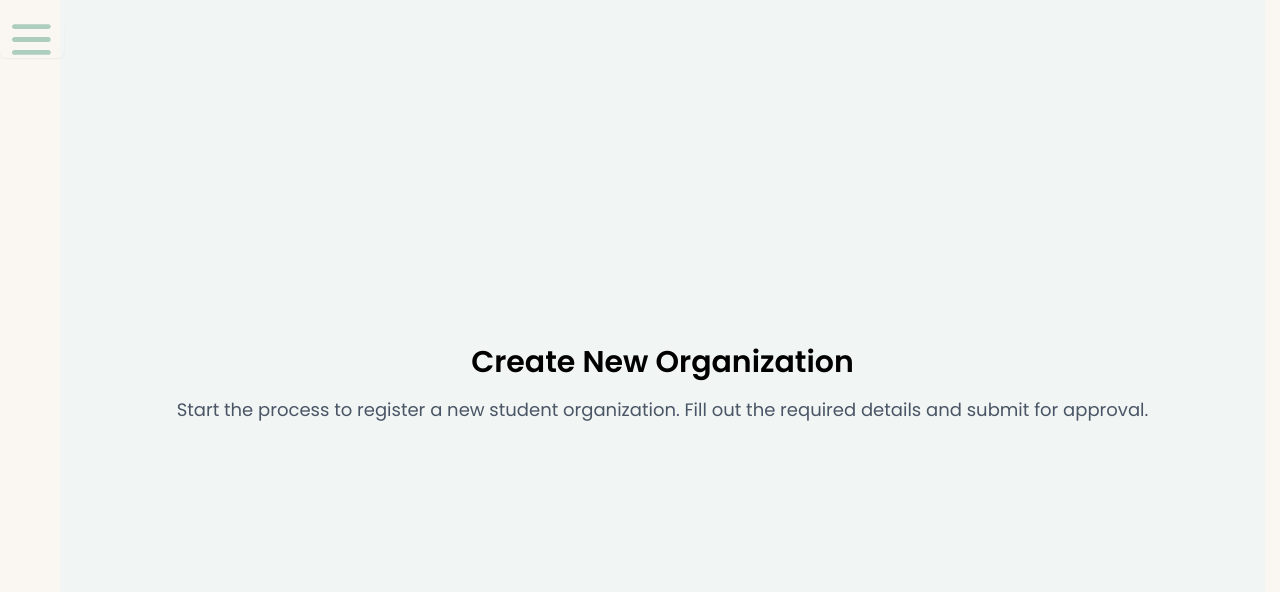
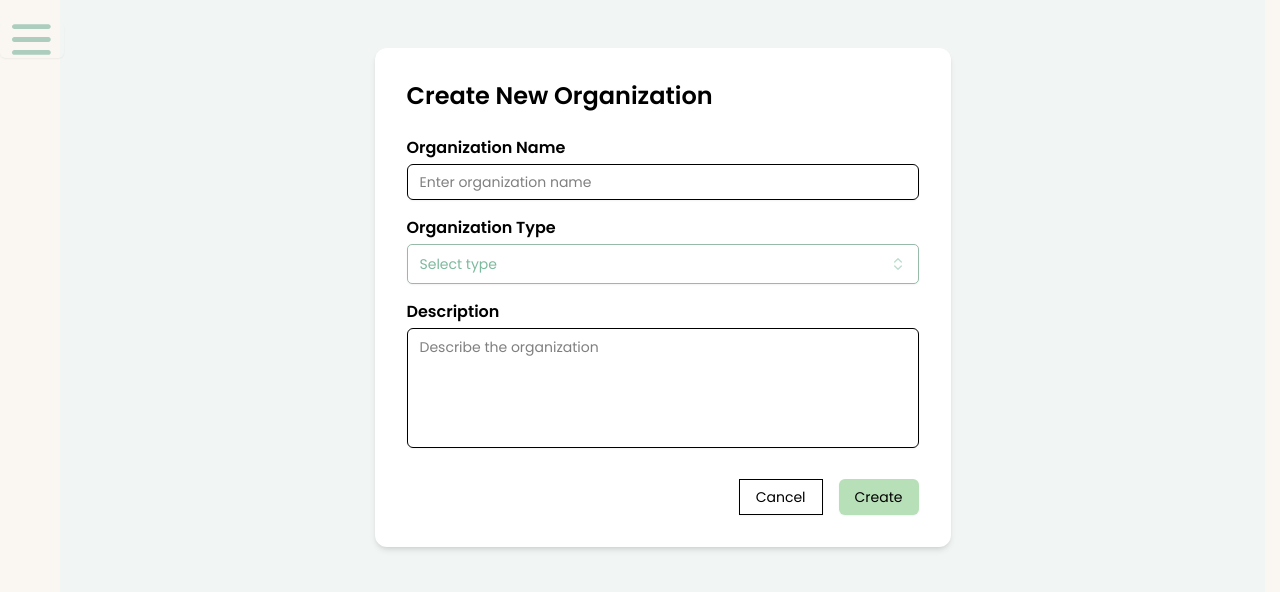
Before and after one commit to kemdav/Tambayan, a Next.js app: page /admin/create-org in a window 1280 px wide. Shown: the top 592 px of the page. Built offline with nearby package versions, Linux system fonts and the light colour scheme; a web font is replaced by a local one.

Commit message:
fix: added the ui for create-org

```diff
--- a/src/app/(admin-view)/admin/create-org/page.tsx
+++ b/src/app/(admin-view)/admin/create-org/page.tsx
@@ -1,14 +1,37 @@
-import React from "react";
+"use client";
+
+import React, { useState } from "react";
+import CreateOrgAdminComponents from "@/app/components/ui/general/create-org-admin-components";
+
+const ORG_TYPE_OPTIONS = [
+  { value: "academic", label: "Academic" },
+  { value: "sports", label: "Sports" },
+  { value: "arts", label: "Arts" },
+  { value: "interest", label: "Interest Group" },
+];
 
 export default function CreateOrgPage() {
+  const [orgName, setOrgName] = useState("");
+  const [orgType, setOrgType] = useState("");
+  const [description, setDescription] = useState("");
+
   return (
-    <div className="flex flex-col items-center justify-center h-full p-8">
-      <h1 className="text-3xl font-bold mb-4">Create New Organization</h1>
-      <p className="text-lg text-gray-600 mb-8">
-        Start the process to register a new student organization. Fill out the
-        required details and submit for approval.
-      </p>
-      {/* Future: Add organization creation form here */}
-    </div>
+    <CreateOrgAdminComponents
+      orgName={orgName}
+      onOrgNameChange={(e) => setOrgName(e.target.value)}
+      orgType={orgType}
+      orgTypeOptions={ORG_TYPE_OPTIONS}
+      onOrgTypeChange={setOrgType}
+      description={description}
+      onDescriptionChange={(e) => setDescription(e.target.value)}
+      onCancel={() => {
+        setOrgName("");
+        setOrgType("");
+        setDescription("");
+      }}
+      onCreate={() => {
+        console.log("clicked");
+      }}
+    />
   );
 }
--- /dev/null
+++ b/src/app/components/ui/general/create-org-admin-components.tsx
@@ -0,0 +1,73 @@
+import React from "react";
+import { Input } from "@/app/components/ui/general/input/input";
+import DropDownRole from "@/app/components/ui/general/dropdown/dropdown-role";
+import { FixedScrollTextarea } from "@/app/components/ui/general/input/fixed-scroll-textarea";
+import { Button } from "@/app/components/ui/general/button";
+
+interface Option {
+  value: string;
+  label: string;
+}
+
+interface CreateOrgAdminComponentsProps {
+  orgName: string;
+  onOrgNameChange: (e: React.ChangeEvent<HTMLInputElement>) => void;
+  orgType: string;
+  orgTypeOptions: Option[];
+  onOrgTypeChange: (value: string) => void;
+  description: string;
+  onDescriptionChange: (e: React.ChangeEvent<HTMLTextAreaElement>) => void;
+  onCancel: () => void;
+  onCreate: () => void;
+}
+
+export default function CreateOrgAdminComponents({
+  orgName,
+  onOrgNameChange,
+  orgType,
+  orgTypeOptions,
+  onOrgTypeChange,
+  description,
+  onDescriptionChange,
+  onCancel,
+  onCreate,
+}: CreateOrgAdminComponentsProps) {
+  return (
+    <div className="max-w-xl w-full bg-white rounded-xl shadow-md p-8 mx-auto mt-8">
+      <h2 className="text-2xl font-bold mb-6">Create New Organization</h2>
+      <div className="mb-4">
+        <label className="block font-semibold mb-1">Organization Name</label>
+        <Input
+          placeholder="Enter organization name"
+          value={orgName}
+          onChange={onOrgNameChange}
+        />
+      </div>
+      <div className="mb-4">
+        <label className="block font-semibold mb-1">Organization Type</label>
+        <DropDownRole
+          options={orgTypeOptions}
+          placeholder="Select type"
+          onSelect={onOrgTypeChange}
+          width="w-full"
+        />
+      </div>
+      <div className="mb-6">
+        <label className="block font-semibold mb-1">Description</label>
+        <FixedScrollTextarea
+          placeholder="Describe the organization"
+          value={description}
+          onChange={onDescriptionChange}
+        />
+      </div>
+      <div className="flex justify-end gap-4">
+        <Button variant="outline" onClick={onCancel} type="button">
+          Cancel
+        </Button>
+        <Button variant="default" onClick={onCreate} type="button">
+          Create
+        </Button>
+      </div>
+    </div>
+  );
+}
```
